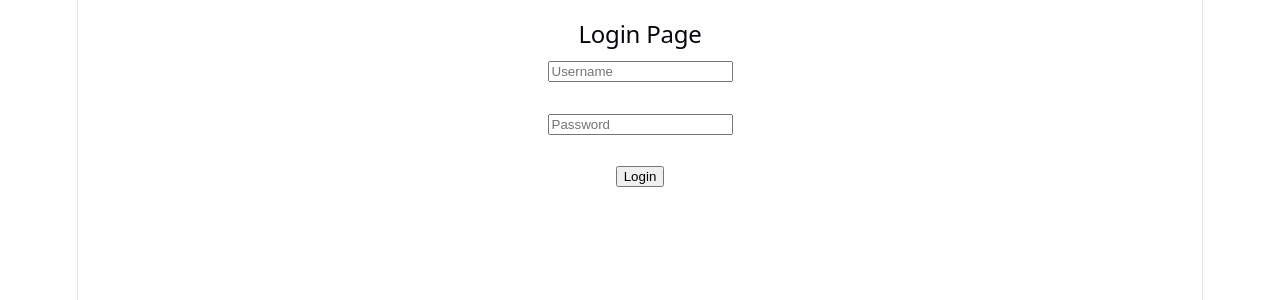
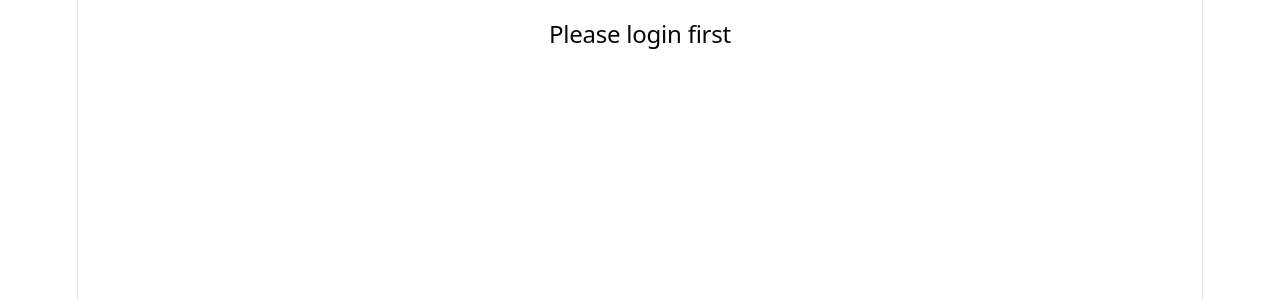
Before and after one commit to GOKULKRISHNAMCA/Google-login, a React (Vite) app in the folder client/client/: page / in a window 1280 px wide. Shown: the top 300 px of the page. Built offline with nearby package versions, Linux system fonts and the light colour scheme.

Commit message:
beautiful UI redesign

```diff
--- a/client/client/src/Login.jsx
+++ b/client/client/src/Login.jsx
@@ -1,59 +1,230 @@
 import { useState, useEffect } from "react";
 import axios from "axios";
 
-function Login() {
-  const [username, setUsername] = useState("");
-  const [password, setPassword] = useState("");
+const styles = `
+  @import url('https://fonts.googleapis.com/css2?family=Playfair+Display:wght@400;600&family=DM+Sans:wght@300;400;500&display=swap');
 
-  useEffect(() => {
-    const user = localStorage.getItem("user");
-    if (user) {
-      window.location.href = "/home";
-    }
-  }, []);
+  * { margin: 0; padding: 0; box-sizing: border-box; }
 
-  const login = async () => {
-    try {
-      const res = await axios.post("https://react-app-server-95bw.onrender.com/login", {
-        username,
-        password,
-      });
+  .home-bg {
+    min-height: 100vh;
+    background: #0f0f0f;
+    font-family: 'DM Sans', sans-serif;
+    color: #f5f5f5;
+  }
 
-      localStorage.setItem("user", JSON.stringify(res.data));
-      window.location.href = "/home";
-    } catch (err) {
-      try {
-        const res = await axios.post("https://react-app-server-95bw.onrender.com/register", {
-          username,
-          password,
-        });
+  .navbar {
+    display: flex;
+    align-items: center;
+    justify-content: space-between;
+    padding: 20px 32px;
+    border-bottom: 1px solid #1e1e1e;
+    background: #0f0f0f;
+    position: sticky;
+    top: 0;
+    z-index: 10;
+  }
 
-        localStorage.setItem("user", JSON.stringify(res.data));
-        window.location.href = "/home";
-      } catch (e) {
-        alert("Error connecting to server");
-      }
-    }
+  .nav-logo {
+    font-family: 'Playfair Display', serif;
+    font-size: 20px;
+    color: #f5f5f5;
+  }
+
+  .nav-user {
+    display: flex;
+    align-items: center;
+    gap: 12px;
+  }
+
+  .avatar {
+    width: 36px; height: 36px;
+    border-radius: 50%;
+    background: linear-gradient(135deg, #6c63ff, #a78bfa);
+    display: flex;
+    align-items: center;
+    justify-content: center;
+    font-size: 14px;
+    font-weight: 500;
+    color: white;
+  }
+
+  .logout-btn {
+    background: transparent;
+    border: 1px solid #2a2a2a;
+    border-radius: 8px;
+    color: #888;
+    font-size: 13px;
+    font-family: 'DM Sans', sans-serif;
+    padding: 6px 14px;
+    cursor: pointer;
+    transition: all 0.2s;
+  }
+
+  .logout-btn:hover { border-color: #444; color: #f5f5f5; }
+
+  .main-content {
+    max-width: 640px;
+    margin: 0 auto;
+    padding: 40px 20px;
+  }
+
+  .post-box {
+    background: #161616;
+    border: 1px solid #2a2a2a;
+    border-radius: 16px;
+    padding: 20px;
+    margin-bottom: 32px;
+  }
+
+  .post-textarea {
+    width: 100%;
+    background: transparent;
+    border: none;
+    outline: none;
+    color: #f5f5f5;
+    font-size: 15px;
+    font-family: 'DM Sans', sans-serif;
+    resize: none;
+    min-height: 80px;
+    line-height: 1.6;
+  }
+
+  .post-textarea::placeholder { color: #444; }
+
+  .post-footer {
+    display: flex;
+    justify-content: flex-end;
+    border-top: 1px solid #2a2a2a;
+    padding-top: 14px;
+    margin-top: 14px;
+  }
+
+  .post-btn {
+    background: linear-gradient(135deg, #6c63ff, #a78bfa);
+    border: none;
+    border-radius: 10px;
+    color: white;
+    font-size: 14px;
+    font-weight: 500;
+    font-family: 'DM Sans', sans-serif;
+    padding: 10px 24px;
+    cursor: pointer;
+    transition: opacity 0.2s;
+  }
+
+  .post-btn:hover { opacity: 0.85; }
+
+  .section-title {
+    font-size: 12px;
+    font-weight: 500;
+    color: #555;
+    text-transform: uppercase;
+    letter-spacing: 1.5px;
+    margin-bottom: 16px;
+  }
+
+  .post-card {
+    background: #161616;
+    border: 1px solid #2a2a2a;
+    border-radius: 16px;
+    padding: 20px;
+    margin-bottom: 12px;
+    transition: border-color 0.2s;
+  }
+
+  .post-card:hover { border-color: #3a3a3a; }
+
+  .post-content {
+    font-size: 15px;
+    line-height: 1.7;
+    color: #d5d5d5;
+    margin-bottom: 12px;
+  }
+
+  .post-time {
+    font-size: 12px;
+    color: #555;
+  }
+
+  .empty-state {
+    text-align: center;
+    padding: 60px 20px;
+    color: #444;
+    font-size: 15px;
+  }
+`;
+
+function Home() {
+  const [content, setContent] = useState("");
+  const [posts, setPosts] = useState([]);
+
+  const user = JSON.parse(localStorage.getItem("user") || "null");
+  if (!user) return <h2 style={{ padding: 20 }}>Please login first</h2>;
+
+  const user_id = user.id;
+  const initials = user.username.slice(0, 2).toUpperCase();
+
+  const createPost = async () => {
+    if (!content.trim()) return;
+    await axios.post("https://react-app-server-95bw.onrender.com/post", { content, user_id });
+    setContent("");
+    loadPosts();
   };
 
+  const loadPosts = async () => {
+    const res = await axios.get(`https://react-app-server-95bw.onrender.com/posts/${user_id}`);
+    setPosts(res.data);
+  };
+
+  const logout = () => {
+    localStorage.removeItem("user");
+    window.location.href = "/";
+  };
+
+  useEffect(() => { loadPosts(); }, []);
+
   return (
-    <div style={{ padding: "20px" }}>
-      <h2>Login Page</h2>
+    <>
+      <style>{styles}</style>
+      <div className="home-bg">
+        <nav className="navbar">
+          <span className="nav-logo">Thoughts</span>
+          <div className="nav-user">
+            <div className="avatar">{initials}</div>
+            <button className="logout-btn" onClick={logout}>Logout</button>
+          </div>
+        </nav>
 
-      <input
-        placeholder="Username"
-        onChange={(e) => setUsername(e.target.value)}
-      /><br /><br />
+        <div className="main-content">
+          <div className="post-box">
+            <textarea
+              className="post-textarea"
+              placeholder={`What's on your mind, ${user.username}?`}
+              value={content}
+              onChange={(e) => setContent(e.target.value)}
+            />
+            <div className="post-footer">
+              <button className="post-btn" onClick={createPost}>Post →</button>
+            </div>
+          </div>
 
-      <input
-        type="password"
-        placeholder="Password"
-        onChange={(e) => setPassword(e.target.value)}
-      /><br /><br />
+          <p className="section-title">Your posts</p>
 
-      <button onClick={login}>Login</button>
-    </div>
+          {posts.length === 0 ? (
+            <div className="empty-state">No posts yet. Write something!</div>
+          ) : (
+            posts.map((p) => (
+              <div key={p.id} className="post-card">
+                <p className="post-content">{p.content}</p>
+                <span className="post-time">{new Date(p.created_at).toLocaleString()}</span>
+              </div>
+            ))
+          )}
+        </div>
+      </div>
+    </>
   );
 }
 
-export default Login;
+export default Home;
```
